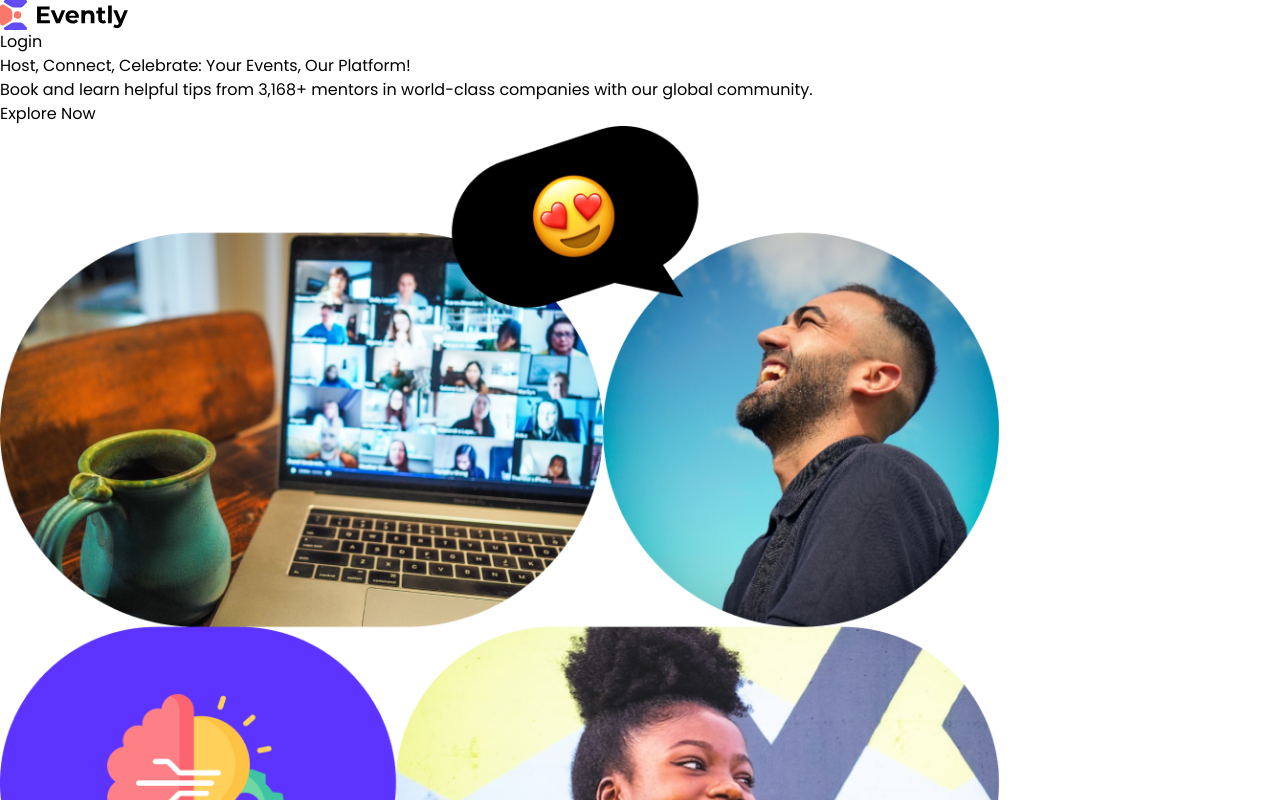
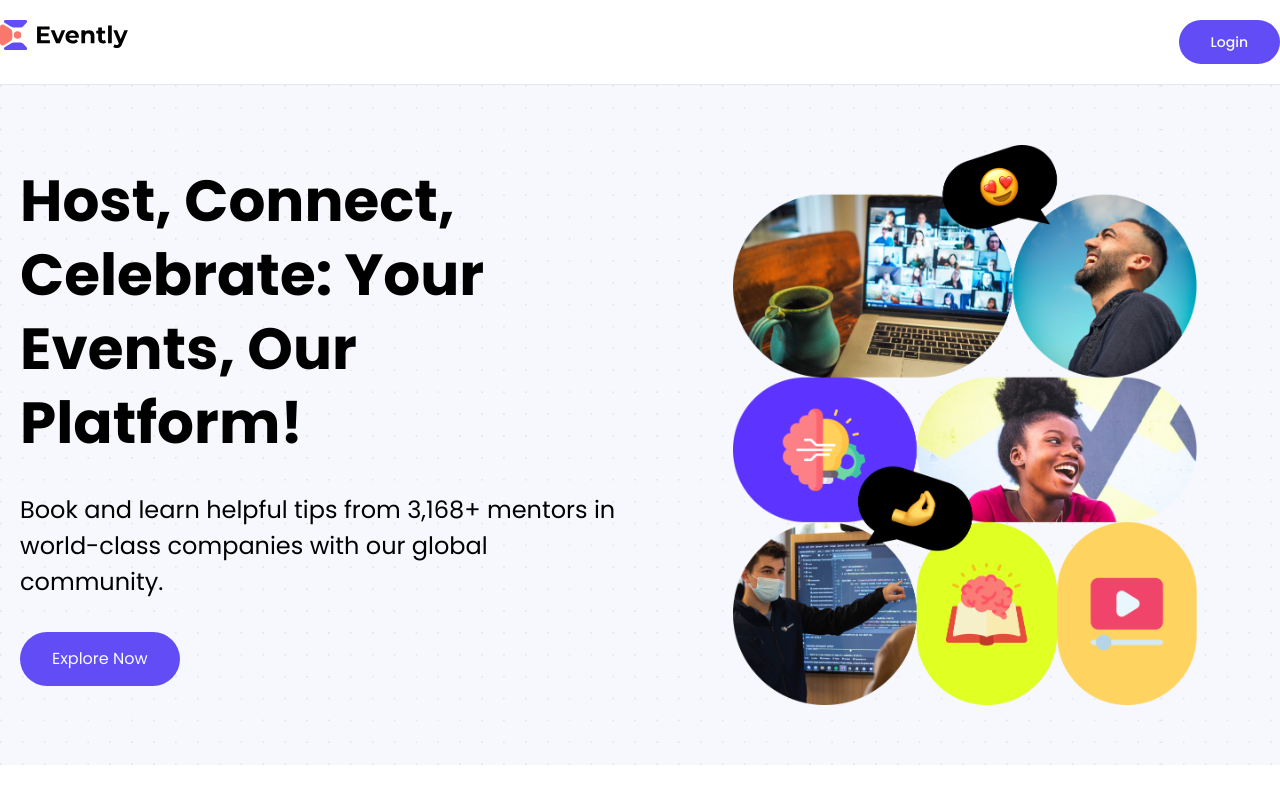
Before and after one commit to Jeel-vadher/EventBuddy, a Next.js app: page / in a window 1280 px wide. Shown: the top 800 px of the page. Built offline with nearby package versions, Linux system fonts and the light colour scheme; no server answers.

Commit message:
first commit

```diff
--- /dev/null
+++ b/tailwind.config.ts
@@ -0,0 +1,101 @@
+import type { Config } from "tailwindcss"
+// import { withUt } from 'uploadthing/tw';
+
+const config = {
+  darkMode: ['class'],
+  content: [
+    './pages/**/*.{ts,tsx}',
+    './components/**/*.{ts,tsx}',
+    './app/**/*.{ts,tsx}',
+    './src/**/*.{ts,tsx}',
+  ],
+  theme: {
+    container: {
+      center: true,
+      padding: '2rem',
+      screens: {
+        '2xl': '1400px',
+      },
+    },
+    extend: {
+      colors: {
+        primary: {
+          500: '#624CF5',
+          50: ' #F6F8FD',
+          DEFAULT: '#624CF5',
+          foreground: 'hsl(var(--primary-foreground))',
+        },
+        coral: {
+          500: '#15BF59',
+        },
+
+        grey: {
+          600: '#545454', // Subdued - color name in figma
+          500: '#757575',
+          400: '#AFAFAF', // Disabled - color name in figma
+          50: '#F6F6F6', // White Grey - color name in figma
+        },
+        black: '#000000',
+        white: '#FFFFFF',
+        border: 'hsl(var(--border))',
+        input: 'hsl(var(--input))',
+        ring: 'hsl(var(--ring))',
+        foreground: 'hsl(var(--foreground))',
+        secondary: {
+          DEFAULT: 'hsl(var(--secondary))',
+          foreground: 'hsl(var(--secondary-foreground))',
+        },
+        destructive: {
+          DEFAULT: 'hsl(var(--destructive))',
+          foreground: 'hsl(var(--destructive-foreground))',
+        },
+        muted: {
+          DEFAULT: 'hsl(var(--muted))',
+          foreground: 'hsl(var(--muted-foreground))',
+        },
+        accent: {
+          DEFAULT: 'hsl(var(--accent))',
+          foreground: 'hsl(var(--accent-foreground))',
+        },
+        popover: {
+          DEFAULT: 'hsl(var(--popover))',
+          foreground: 'hsl(var(--popover-foreground))',
+        },
+        card: {
+          DEFAULT: 'hsl(var(--card))',
+          foreground: 'hsl(var(--card-foreground))',
+        },
+      },
+      fontFamily: {
+        poppins: ['var(--font-poppins)'],
+      },
+      backgroundImage: {
+        'dotted-pattern': "url('/assets/images/dotted-pattern.png')",
+        'hero-img': "url('/assets/images/hero.png')",
+      },
+      borderRadius: {
+        lg: 'var(--radius)',
+        md: 'calc(var(--radius) - 2px)',
+        sm: 'calc(var(--radius) - 4px)',
+      },
+      keyframes: {
+        'accordion-down': {
+          from: { height: '0' },
+          to: { height: 'var(--radix-accordion-content-height)' },
+        },
+        'accordion-up': {
+          from: { height: 'var(--radix-accordion-content-height)' },
+          to: { height: '0' },
+        },
+      },
+      animation: {
+        'accordion-down': 'accordion-down 0.2s ease-out',
+        'accordion-up': 'accordion-up 0.2s ease-out',
+      },
+    },
+  },
+
+  plugins: [require("tailwindcss-animate")],
+} satisfies Config
+
+export default config
```
